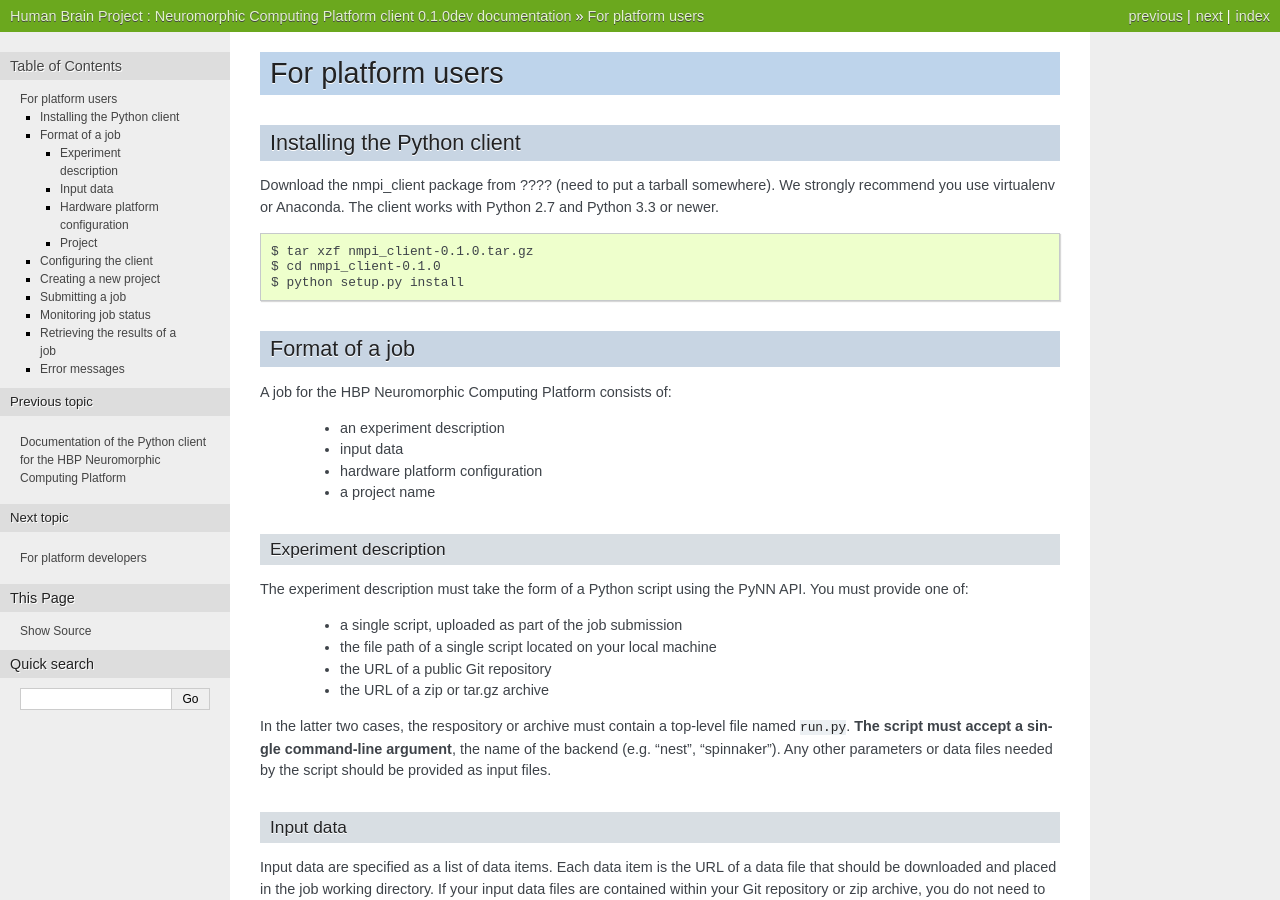
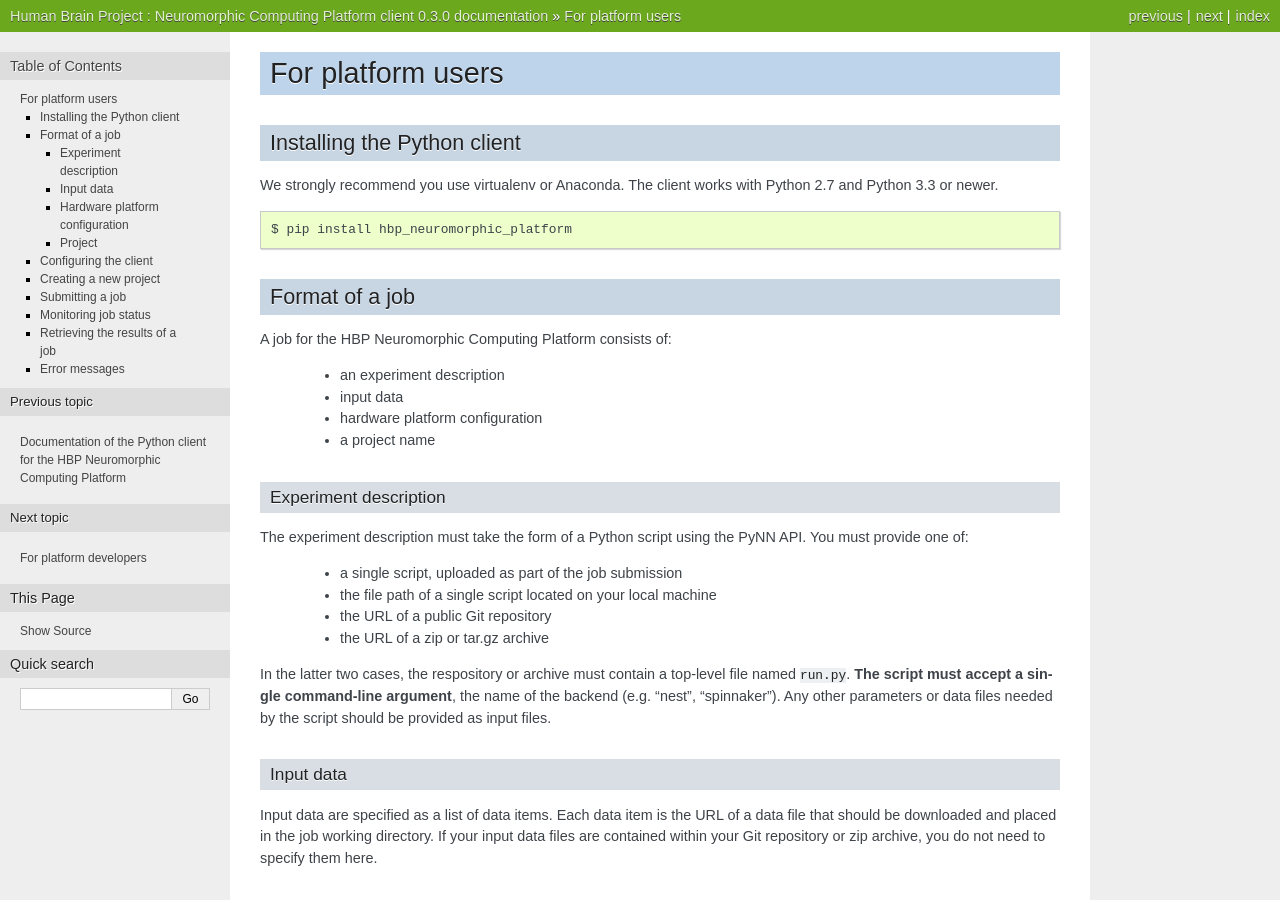
Before and after one commit to HumanBrainProject/hbp-neuromorphic-client, a Sphinx documentation site: the page built from doc/platform_users.txt, in a window 1280 px wide and 900 px high. Built offline with Sphinx 7.4.7, drawn with Linux system fonts in a browser that asks for light colours; some of the changed text lies outside the part shown.

Commit message:
Updated Python client to version 0.3.0

```diff
--- a/doc/conf.py
+++ b/doc/conf.py
@@ -56,9 +56,9 @@
 # built documents.
 #
 # The short X.Y version.
-version = '0.1'
+version = '0.3'
 # The full version, including alpha/beta/rc tags.
-release = '0.1.0dev'
+release = '0.3.0'
 
 # The language for content autogenerated by Sphinx. Refer to documentation
 # for a list of supported languages.
--- a/doc/platform_users.txt
+++ b/doc/platform_users.txt
@@ -6,14 +6,11 @@
 Installing the Python client
 ============================
 
-Download the nmpi_client package from ???? (need to put a tarball somewhere). We strongly recommend you use
-virtualenv or Anaconda. The client works with Python 2.7 and Python 3.3 or newer.
+We strongly recommend you use virtualenv or Anaconda. The client works with Python 2.7 and Python 3.3 or newer.
 
 ::
 
-  $ tar xzf nmpi_client-0.1.0.tar.gz
-  $ cd nmpi_client-0.1.0
-  $ python setup.py install
+  $ pip install hbp_neuromorphic_platform
 
 
 Format of a job
--- a/setup.py
+++ b/setup.py
@@ -7,7 +7,7 @@
 
 setup(
     name="hbp_neuromorphic_platform",
-    version='0.2.0',
+    version='0.3.0',
     packages=['nmpi'],
     install_requires=['requests',],
     author="Andrew P. Davison and Domenico Guarino",
```
Also changed, not shown: 2 other files.
